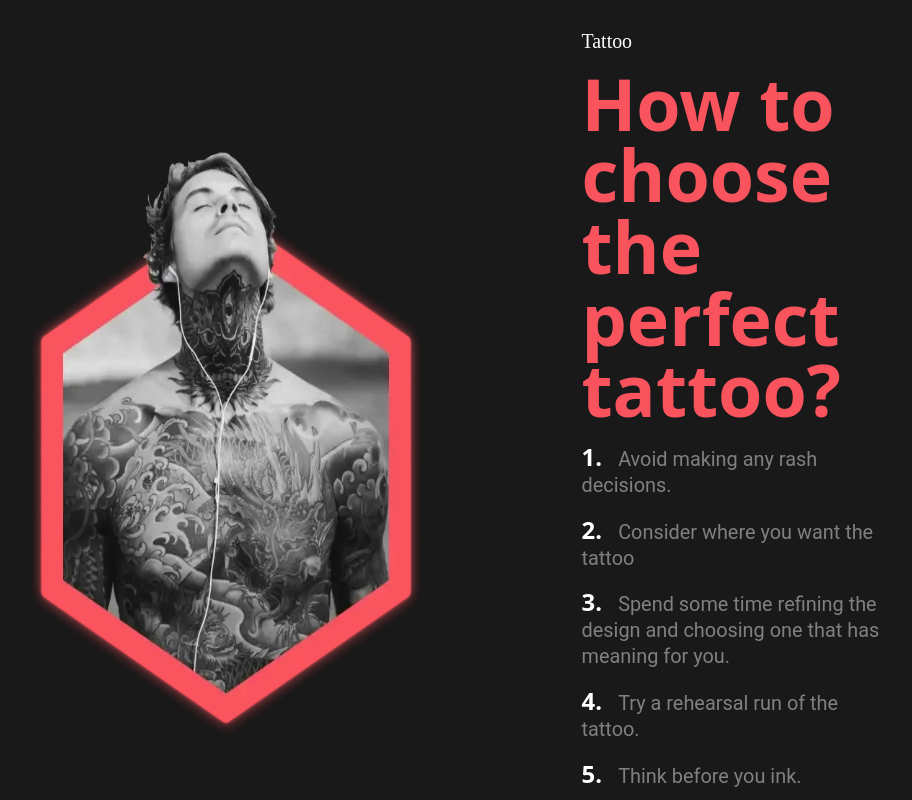
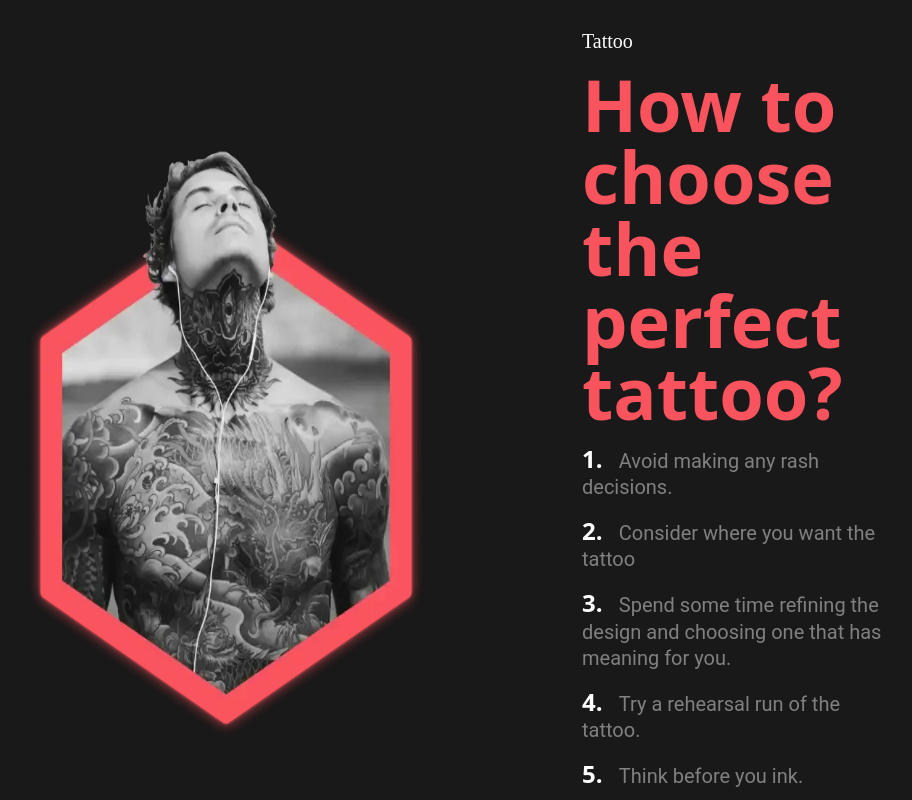
Before and after one commit to Sagarkhatarkar12/Slider-1, a plain HTML site: page index.html in a window 1280 px wide. Shown: the top 800 px of the page, without its empty margins (158-1070 px from the left). Drawn offline with nearby package versions, Linux system fonts and the light colour scheme; files that its build step writes are made by us from their sources; a web font is replaced by a local one.

Commit message:
some mistake  i correct this

```diff
--- a/style/scss/_base.scss
+++ b/style/scss/_base.scss
@@ -5,7 +5,7 @@
     padding: 0;
     box-sizing: border-box;
     font-family: sans-serif;
-    font-size: 62.2%;
+    font-size: 62.5%;
 }
 
 .container {
```
